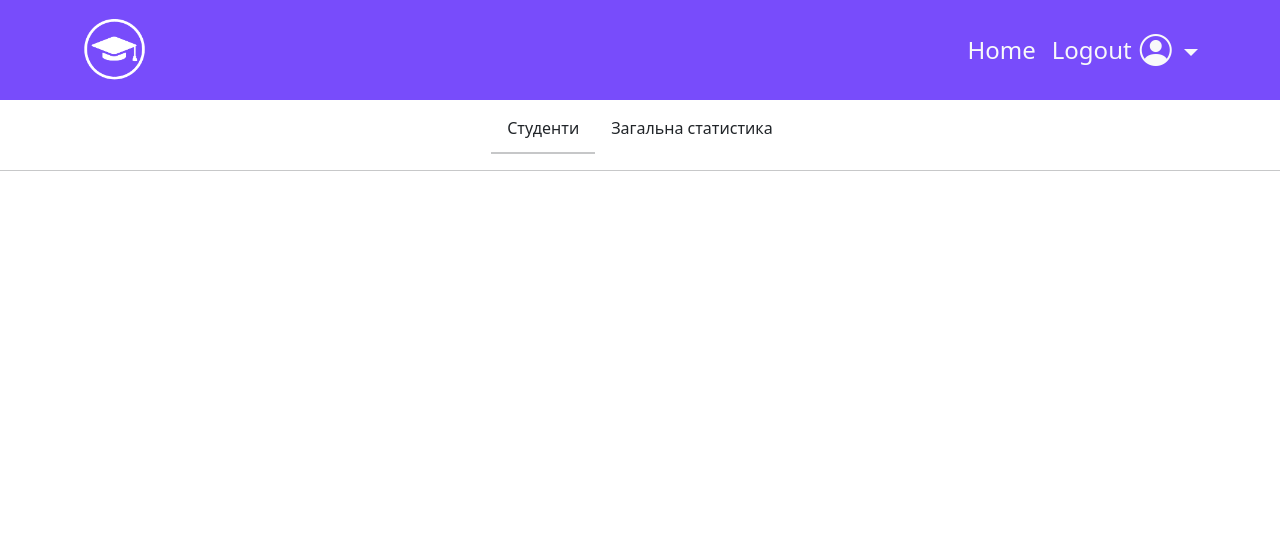
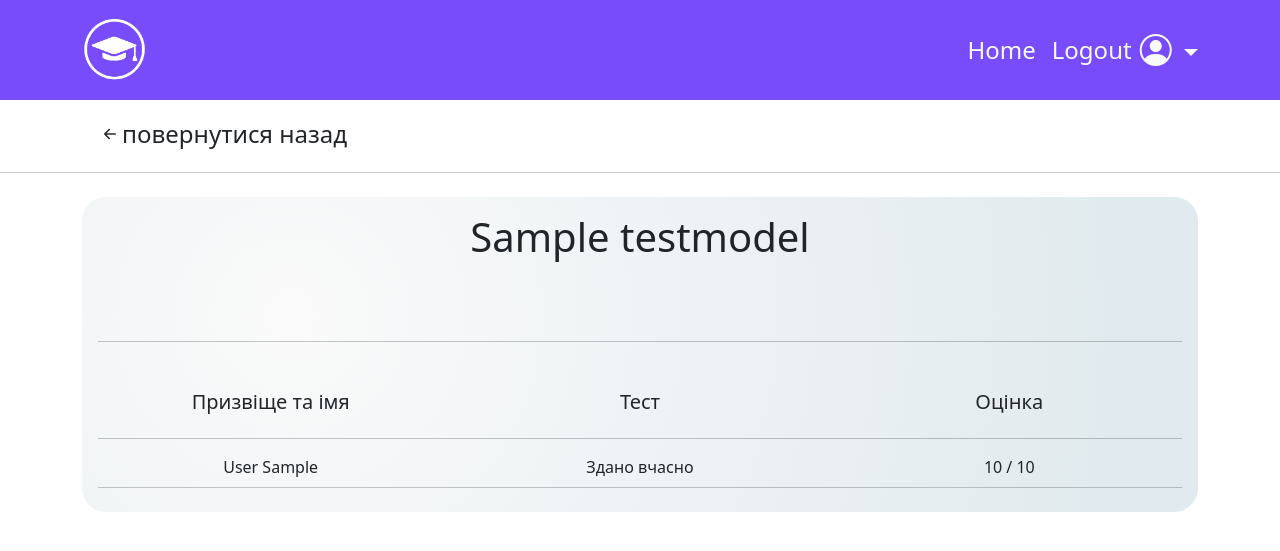
Before and after one commit to vik-ivahnuk/online-E-learning-system, a Django app: page /home/teacher_mode/course_editor/test/statistic/000/ in a window 1280 px wide. Shown: the top 551 px of the page. Run offline with Django 4.2, Linux system fonts and the light colour scheme; a user stored in the database is signed in; tables that the repository leaves empty hold one stand-in row (values such as "Sample post").

Commit message:
added student score statistics

```diff
--- a/edwebapp/app/models.py
+++ b/edwebapp/app/models.py
@@ -142,7 +142,7 @@ class Answer(models.Model):
 class TestStudent(models.Model):
     scores = models.IntegerField()
     total_score = models.IntegerField(default=0)
-    # submitted_on_time = models.BooleanField()
+    submitted_on_time = models.BooleanField(default=True)
     student = models.ForeignKey(User, on_delete=models.CASCADE)
     test = models.ForeignKey(TestModel, on_delete=models.CASCADE)
 
--- a/edwebapp/app/templates/app/test-statistic.html
+++ b/edwebapp/app/templates/app/test-statistic.html
@@ -15,18 +15,38 @@
 <body>
 
     {% show_header username name %}
-
-
-    <div class="d-flex justify-content-center p-2">
-      <ul class="nav nav-pills">
-        <li class="nav-item"><a href="#" class="nav-link text-dark">Студенти</a><hr class="my-1" style="border-top: 2px solid; font-weight: bold;"></li>
-        <li class="nav-item"><a href="#" class="nav-link text-dark">Загальна статистика</a></li>
-      </ul>
+    <div class="d-flex p-2">
+        <div class="container">
+            <ul class="nav nav-pills">
+                <li class="nav-item"><a href="{% url 'course' test.course.code %}" class="nav-link text-dark" style="font-size: 1.5rem;">
+                    <i class="bi bi-arrow-left-short"></i>повернутися назад
+                </a>
+            </ul>
+        </div>
     </div>
     <hr class="my-1">
 
     <div class="container my-4">
+        <div class="p-3 mode">
+            <h1 class="text-center">{{ testname }}</h1><br><hr class="my-5">
+            <div class="row text-center">
+                <div class="col-md-4"><h5>Призвіще та імя</h5></div>
+                <div class="col-md-4"><h5>Тест</h5></div>
+                <div class="col-md-4"><h5>Оцінка</h5></div>
+            </div>
+            <hr class="my-3 bold">
 
+            {% for stud_stat in students_statistic %}
+                <div class="row text-center">
+                    <div class="col-md-4">{{stud_stat.full_name}}</div>
+                    <div class="col-md-4">{{stud_stat.status}}</div>
+                    <div class="col-md-4">{{stud_stat.score}}</div>
+                </div>
+                <hr class="my-2">
+            {% endfor %}
+
+
+        </div>
     </div>
 
     <script src="https://cdn.jsdelivr.net/npm/bootstrap@5.0.2/dist/js/bootstrap.bundle.min.js" integrity="sha384-MrcW6ZMFYlzcLA8Nl+NtUVF0sA7MsXsP1UyJoMp4YLEuNSfAP+JcXn/tWtIaxVXM" crossorigin="anonymous"></script>
--- a/edwebapp/app/urls.py
+++ b/edwebapp/app/urls.py
@@ -6,6 +6,7 @@ urlpatterns = (
     path('home/', views.get_home, name='home'),
     path('home/course/<slug:code>/', views.get_course, name='course'),
     path('home/course/test/<slug:code>/', views.get_test, name='test'),
+    path('home/course/test/result/<slug:code>/', views.get_test_result, name='test_result'),
     path('home/teacher_mode', views.get_home_teacher, name='teacher'),
     path('home/teacher_mode/course_editor/<slug:code>/', views.get_course_editor, name='course_editor'),
     path('home/teacher_mode/course_editor/test/<slug:code>/', views.get_test_editor, name='test_editor'),
--- /dev/null
+++ b/edwebapp/app/utils.py
@@ -0,0 +1,5 @@
+class StudentStatistic:
+    def __init__(self, full_name, status, score):
+        self.full_name = full_name
+        self.status = status
+        self.score = score
--- a/edwebapp/app/views.py
+++ b/edwebapp/app/views.py
@@ -4,6 +4,7 @@ from django.contrib.auth import authenticate, login, logout
 from django.contrib.auth.decorators import login_required
 from .models import *
 import re
+from . import utils
 
 
 def index(request):
@@ -116,6 +117,9 @@ def get_course(request, code):
 def get_test(request, code):
     test = TestModel.objects.get(code=code)
     tasks = Task.objects.filter(test=test)
+    if TestStudent.objects.filter(test=test, student=request.user).exists():
+        return redirect('test_result', code=code)
+
     if request.method == 'POST':
         student_test_set = request.POST.copy()
         test_student = TestStudent()
@@ -147,6 +151,7 @@ def get_test(request, code):
         test_student.total_score = total
         test_student.scores = num
         test_student.save()
+        return redirect('test_result', code=code)
     form = TestStudentForm(questions=tasks)
 
     context = {
@@ -155,6 +160,20 @@ def get_test(request, code):
     }
 
     return render(request, 'app/test-student.html', context)
+
+
+def get_test_result(request, code):
+    test = TestModel.objects.get(code=code)
+    test_student = TestStudent.objects.get(test=test, student=request.user)
+
+    context = {
+        'username': request.user.username,
+        'name': request.user.first_name + ' ' + request.user.last_name,
+        'score': test_student.scores,
+        'total_score': test_student.total_score,
+        'test': test
+    }
+    return render(request, 'app/test-result.html', context)
 
 
 @login_required(login_url='/')
@@ -281,9 +300,26 @@ def get_test_publish(request, code):
 
 @login_required(login_url='/')
 def get_test_statistic(request, code):
+
+    test = TestModel.objects.get(code=code)
+    course = test.course
+    students = course.students.all()
+    students_statistic = []
+    for student in students:
+        full_name = student.user.last_name + ' ' + student.user.first_name
+        try:
+            test_student = TestStudent.objects.get(student=student.user, test=test)
+            status = 'Здано вчасно' if test_student.submitted_on_time else 'Здано не вчасно'
+            score = str(test_student.scores) + ' / ' + str(test_student.total_score)
+        except TestStudent.DoesNotExist:
+            status = 'Не здано'
+            score = ''
+        students_statistic.append(utils.StudentStatistic(full_name, status, score))
+
     context = {
         'username': request.user.username,
-        'name': request.user.first_name + ' ' + request.user.last_name
+        'name': request.user.first_name + ' ' + request.user.last_name,
+        'testname': test.name,
+        'students_statistic': students_statistic
     }
-
     return render(request, 'app/test-statistic.html', context)
--- a/edwebapp/edwebapp/settings.py
+++ b/edwebapp/edwebapp/settings.py
@@ -14,7 +14,7 @@ AUTHENTICATION_BACKENDS = [
     'app.backends.UserBackend',
 ]
 
-# AUTH_USER_MODEL = 'app.User'
+AUTH_USER_MODEL = 'app.User'
 
 INSTALLED_APPS = [
     'django.contrib.admin',
```
Also changed, not shown: edwebapp/app/templates/app/test-result.html (+31 -4 lines), edwebapp/app/migrations/0009_teststudent_submitted_on_time.py (added).
